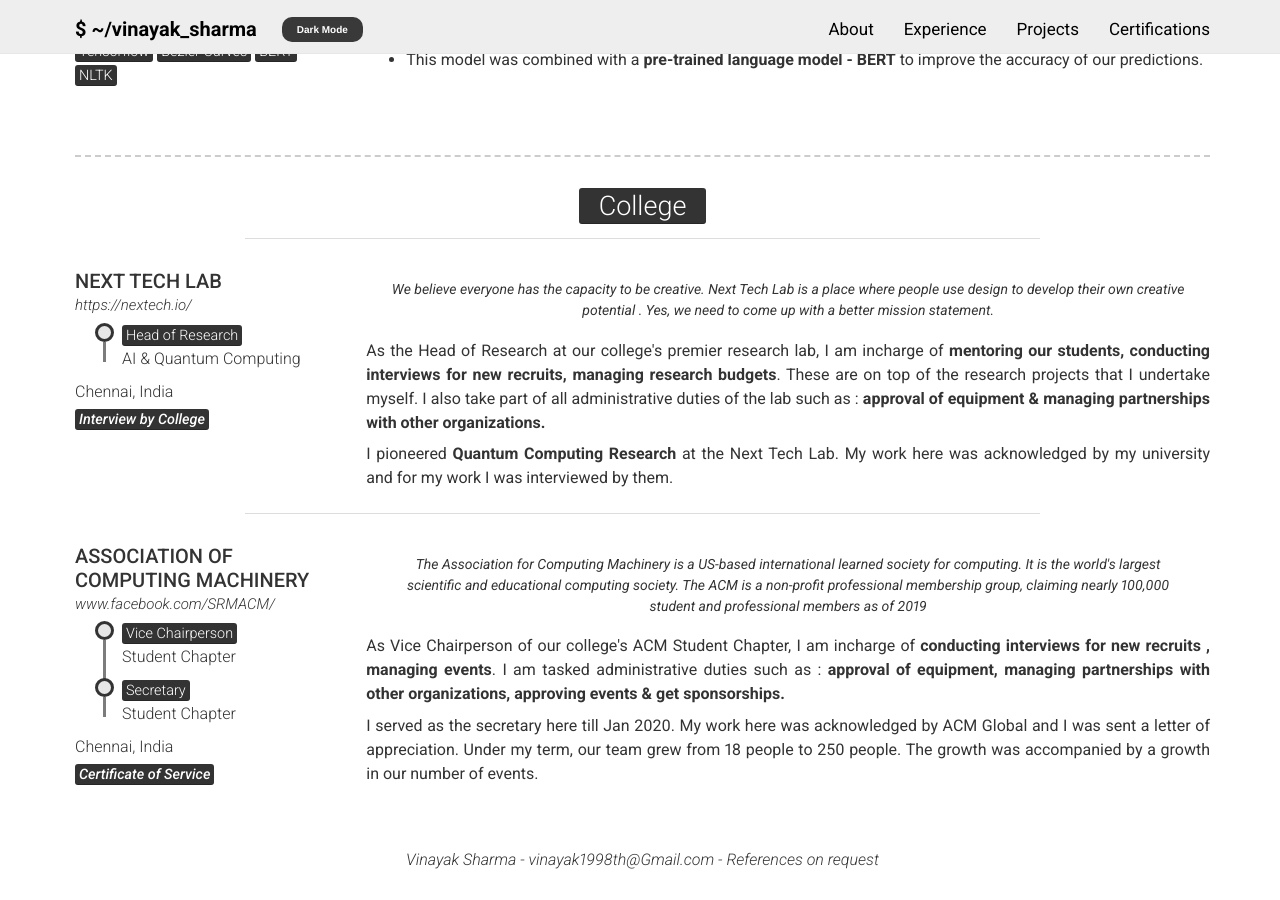
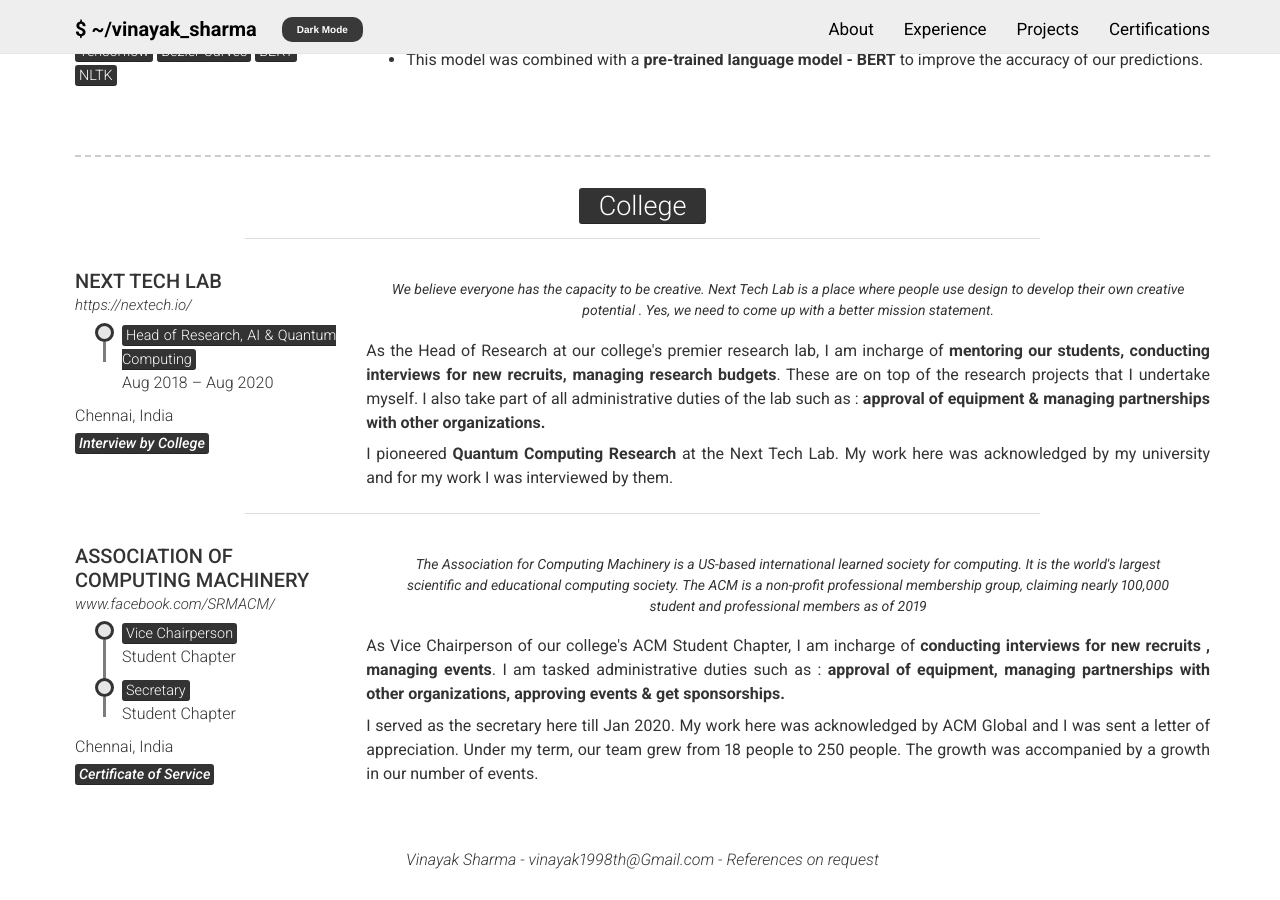
Before and after one commit to vinayak19th/vinayak19th.github.io, a Jekyll site: the page built from pages/experience.html, in a window 1280 px wide and 900 px high, scrolled down 1385 px. Built offline with Jekyll 4.4.1, drawn with Linux system fonts in a browser that asks for light colours; nearby versions of some CDN libraries.

Commit message:
Fixed listing issue

```diff
--- a/_data/experience_edu.yml
+++ b/_data/experience_edu.yml
@@ -1,7 +1,7 @@
 - layout: layout/left-ex
   company: NEXT TECH LAB
   link: https://nextech.io/
-  job_title: [[Head of Research, AI & Quantum Computing,Aug 2018 – Aug 2020]]
+  job_title: [["Head of Research, AI & Quantum Computing",Aug 2018 – Aug 2020]]
   location: Chennai, India
   document : Interview by College
   doclink : https://www.youtube.com/watch?v=1LOvapiljts
```
